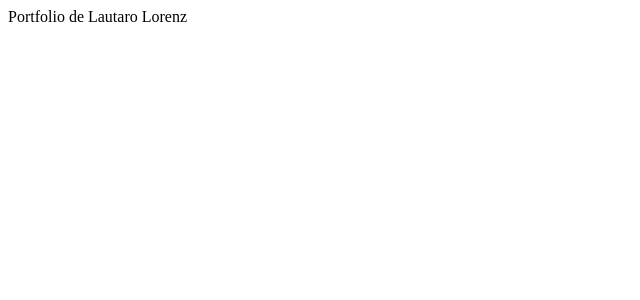
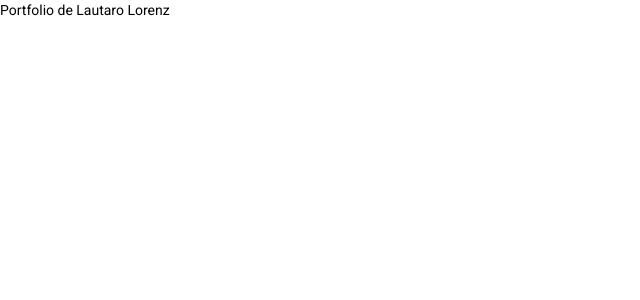
Before and after one commit to LautaroLorenz/portfolio, an Angular app: page / in a window 1280 px wide. Shown: the top 300 px of the page, without its empty margins (0-640 px from the left). Built offline with nearby package versions, Linux system fonts and the light colour scheme.

Commit message:
material

```diff
--- a/angular.json
+++ b/angular.json
@@ -34,6 +34,7 @@
               "src/assets"
             ],
             "styles": [
+              "./node_modules/@angular/material/prebuilt-themes/indigo-pink.css",
               "src/styles.scss"
             ],
             "scripts": []
@@ -97,6 +98,7 @@
               "src/assets"
             ],
             "styles": [
+              "./node_modules/@angular/material/prebuilt-themes/indigo-pink.css",
               "src/styles.scss"
             ],
             "scripts": []
--- a/package.json
+++ b/package.json
@@ -21,10 +21,12 @@
   "private": true,
   "dependencies": {
     "@angular/animations": "~11.2.7",
+    "@angular/cdk": "^11.2.7",
     "@angular/common": "~11.2.7",
     "@angular/compiler": "~11.2.7",
     "@angular/core": "~11.2.7",
     "@angular/forms": "~11.2.7",
+    "@angular/material": "^11.2.7",
     "@angular/platform-browser": "~11.2.7",
     "@angular/platform-browser-dynamic": "~11.2.7",
     "@angular/router": "~11.2.7",
--- a/src/app/app.module.ts
+++ b/src/app/app.module.ts
@@ -2,10 +2,11 @@
 import { BrowserModule } from "@angular/platform-browser";
 
 import { AppComponent } from "./app.component";
+import { BrowserAnimationsModule } from '@angular/platform-browser/animations';
 
 @NgModule({
 	declarations: [AppComponent],
-	imports: [BrowserModule],
+	imports: [BrowserModule, BrowserAnimationsModule],
 	providers: [],
 	bootstrap: [AppComponent]
 })
--- a/src/index.html
+++ b/src/index.html
@@ -6,8 +6,11 @@
 		<base href="/" />
 		<meta name="viewport" content="width=device-width, initial-scale=1" />
 		<link rel="icon" type="image/x-icon" href="favicon.ico" />
-	</head>
-	<body>
+	  <link rel="preconnect" href="https://fonts.gstatic.com">
+  <link href="https://fonts.googleapis.com/css2?family=Roboto:wght@300;400;500&display=swap" rel="stylesheet">
+  <link href="https://fonts.googleapis.com/icon?family=Material+Icons" rel="stylesheet">
+</head>
+	<body class="mat-typography">
 		<app-root></app-root>
 	</body>
 </html>
--- a/src/styles.scss
+++ b/src/styles.scss
@@ -1 +1,4 @@
 /* You can add global styles to this file, and also import other style files */
+
+html, body { height: 100%; }
+body { margin: 0; font-family: Roboto, "Helvetica Neue", sans-serif; }
```
Also changed, not shown: 1 other file (tests, documents, lock files or other folders). Lines whose indentation alone changed are shown as unchanged.
